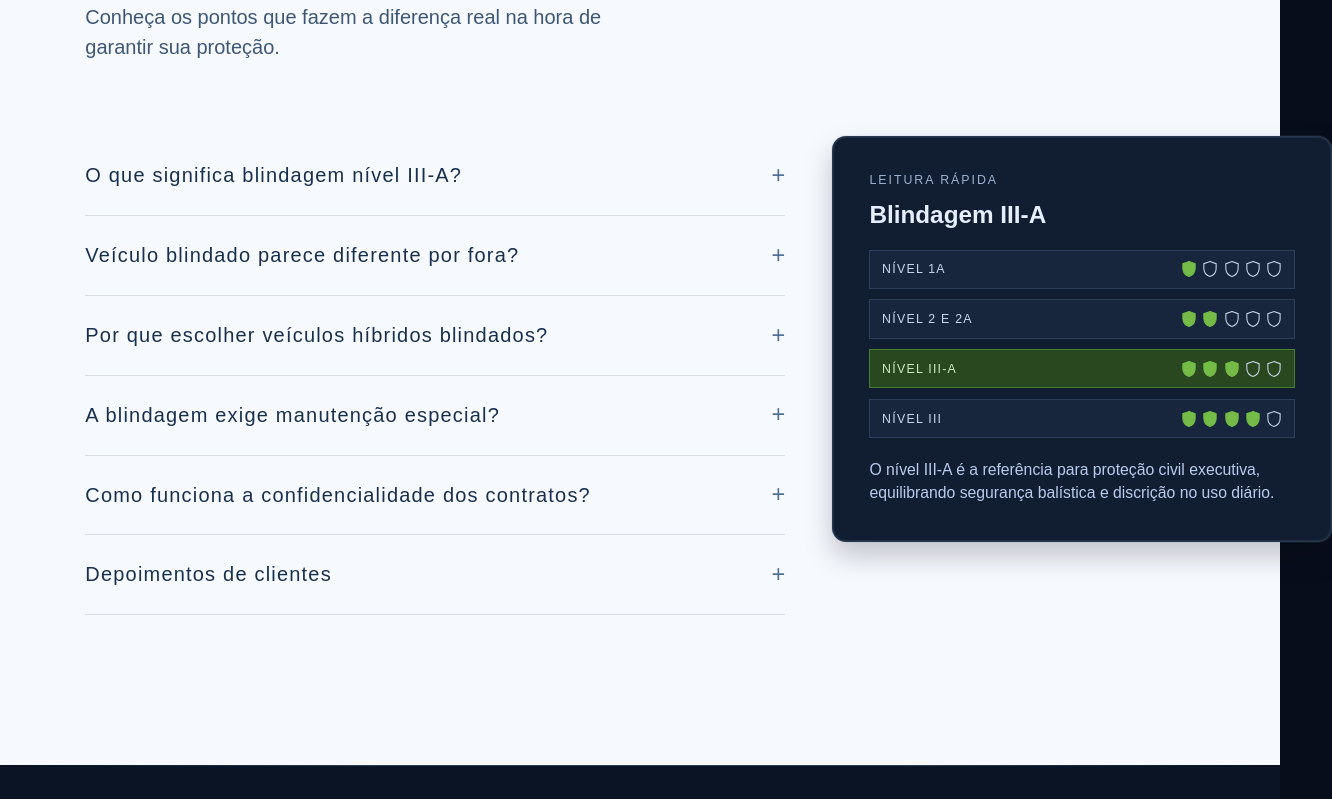
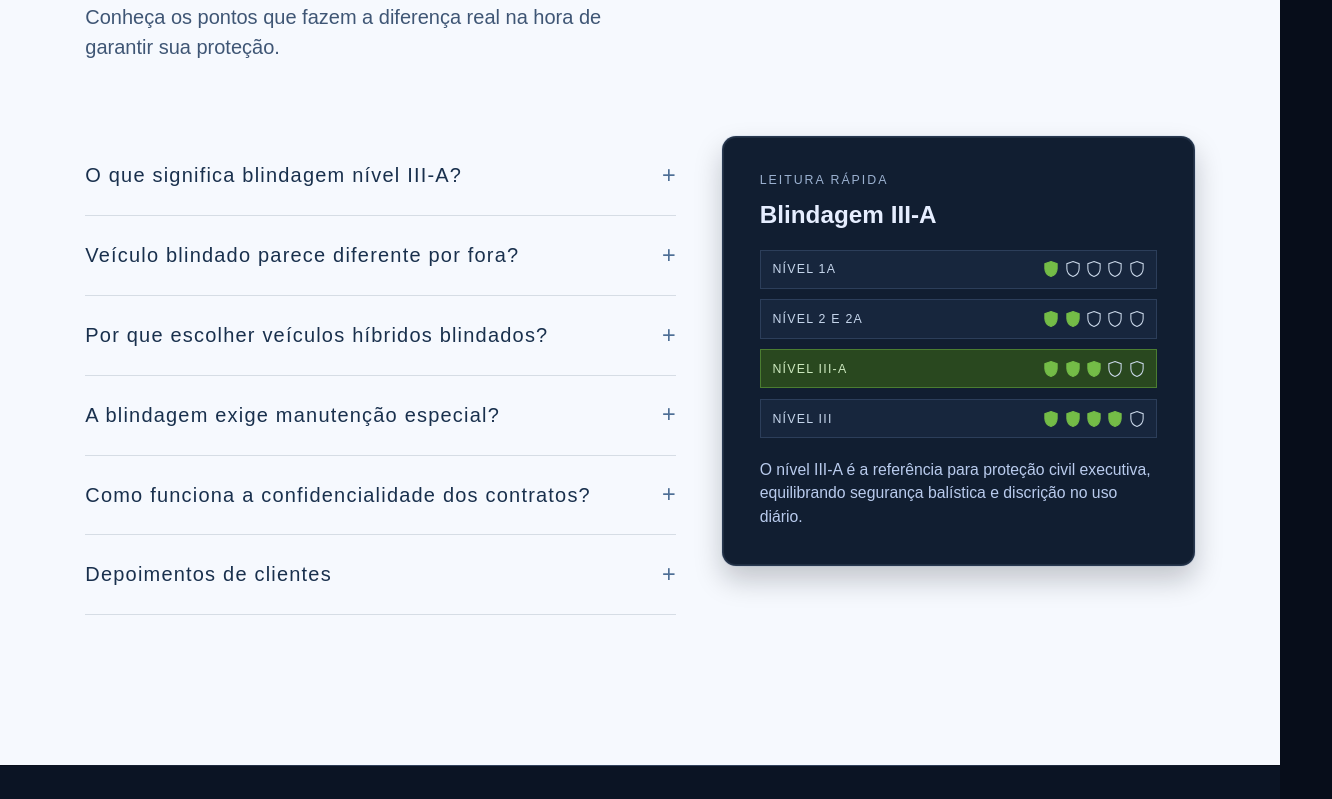
Before and after one commit to lucas-cercal/rocas-site, a React (Vite) app: page / in a window 1280 px wide. Shown: the part 3241-4040 px from the top of the page, 1332 px wide, since content can reach past the window. Built offline with nearby package versions, Linux system fonts and the light colour scheme; a web font is replaced by a local one.

Commit message:
feat: melhorias

```diff
--- a/src/components/sections/SaibaMais.jsx
+++ b/src/components/sections/SaibaMais.jsx
@@ -108,7 +108,7 @@ export default function SaibaMais() {
         <div
           style={{
             display: "grid",
-            gridTemplateColumns: showSideBySide ? "700px minmax(500px, 1fr)" : "1fr",
+            gridTemplateColumns: showSideBySide ? "minmax(0, 1fr) minmax(420px, .8fr)" : "1fr",
             justifyContent: "stretch",
             alignItems: "start",
             gap: isMobile ? "2rem" : showSideBySide ? "2.2rem" : "1.6rem",
@@ -161,7 +161,8 @@ export default function SaibaMais() {
               onMouseEnter={() => setPanelHovered(true)}
               onMouseLeave={() => setPanelHovered(false)}
               style={{
-                width: showSideBySide ? 500 : "min(100%, 560px)",
+                width: "100%",
+                maxWidth: showSideBySide ? 500 : 560,
                 justifySelf: "center",
                 position: "static",
                 background: lightSection.panelBg,
```
